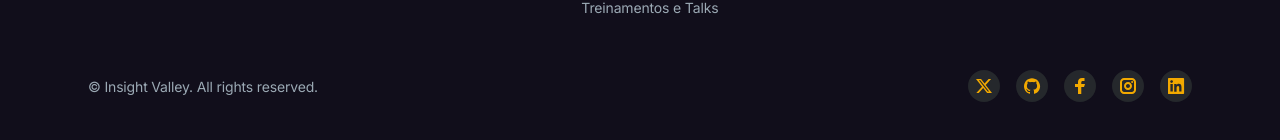
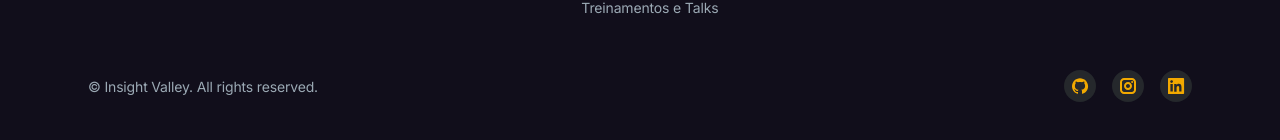
Before and after one commit to insight-valley/insight-site, a Next.js app: page / in a window 1280 px wide. Shown: the part 4197-4337 px from the top of the page. Built offline with nearby package versions, Linux system fonts and the light colour scheme.

Commit message:
CNAME e social links

```diff
--- a/components/ui/footer.tsx
+++ b/components/ui/footer.tsx
@@ -77,24 +77,9 @@ export default function Footer() {
           <div className="md:flex md:items-center md:justify-between">
             {/* Social links */}
             <ul className="flex mb-4 md:order-1 md:ml-4 md:mb-0">
-              <li>
-                <Link
-                  href="/"
-                  className="flex items-center justify-center transition duration-150 ease-in-out bg-gray-800 rounded-full text-accent-100 hover:text-gray-100 hover:bg-pink-500"
-                  aria-label="Twitter"
-                >
-                  <svg
-                    className="w-8 h-8 fill-current"
-                    viewBox="0 0 32 32"
-                    xmlns="http://www.w3.org/2000/svg"
-                  >
-                    <path d="m13.063 9 3.495 4.475L20.601 9h2.454l-5.359 5.931L24 23h-4.938l-3.866-4.893L10.771 23H8.316l5.735-6.342L8 9h5.063Zm-.74 1.347h-1.457l8.875 11.232h1.36l-8.778-11.232Z" />
-                  </svg>
-                </Link>
-              </li>
               <li className="ml-4">
                 <Link
-                  href="/"
+                  href="https://github.com/insight-valley"
                   className="flex items-center justify-center transition duration-150 ease-in-out bg-gray-800 rounded-full text-accent-100 hover:text-gray-100 hover:bg-pink-500"
                   aria-label="Github"
                 >
@@ -109,22 +94,7 @@ export default function Footer() {
               </li>
               <li className="ml-4">
                 <Link
-                  href="/"
-                  className="flex items-center justify-center transition duration-150 ease-in-out bg-gray-800 rounded-full text-accent-100 hover:text-gray-100 hover:bg-pink-500"
-                  aria-label="Facebook"
-                >
-                  <svg
-                    className="w-8 h-8 fill-current"
-                    viewBox="0 0 32 32"
-                    xmlns="http://www.w3.org/2000/svg"
-                  >
-                    <path d="M14.023 24L14 17h-3v-3h3v-2c0-2.7 1.672-4 4.08-4 1.153 0 2.144.086 2.433.124v2.821h-1.67c-1.31 0-1.563.623-1.563 1.536V14H21l-1 3h-2.72v7h-3.257z" />
-                  </svg>
-                </Link>
-              </li>
-              <li className="ml-4">
-                <Link
-                  href="/"
+                  href="https://www.instagram.com/insight.valley/"
                   className="flex items-center justify-center transition duration-150 ease-in-out bg-gray-800 rounded-full text-accent-100 hover:text-gray-100 hover:bg-pink-500"
                   aria-label="Instagram"
                 >
@@ -141,7 +111,7 @@ export default function Footer() {
               </li>
               <li className="ml-4">
                 <Link
-                  href="/"
+                  href="https://www.linkedin.com/company/insight-valley"
                   className="flex items-center justify-center transition duration-150 ease-in-out bg-gray-800 rounded-full text-accent-100 hover:text-gray-100 hover:bg-pink-500"
                   aria-label="Linkedin"
                 >
```
Also changed, not shown: 1 other file (tests, documents, lock files or other folders).
